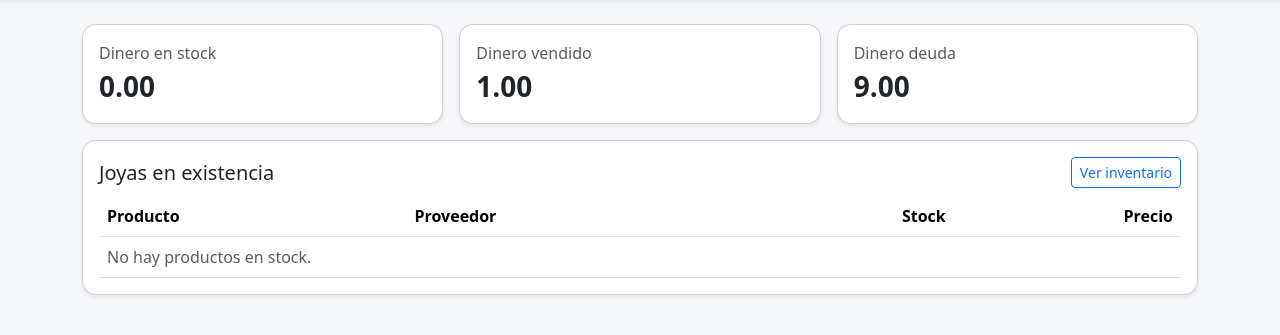
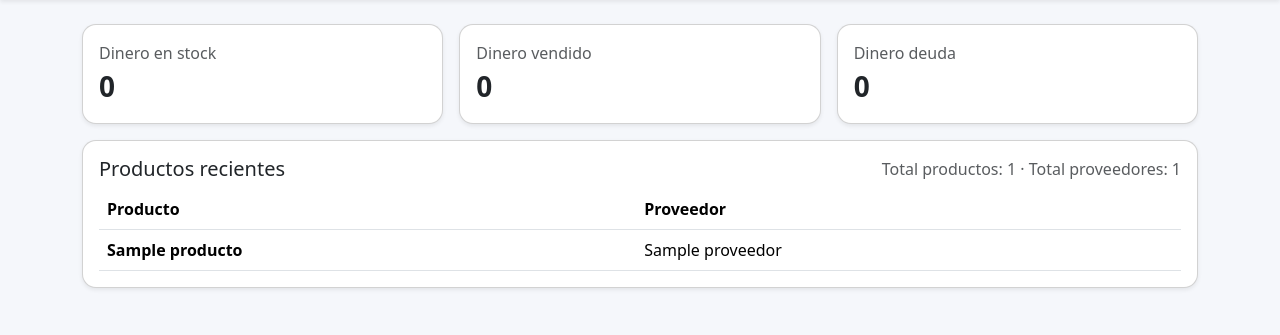
Before and after one commit to Franku83/gestion_inventario, a Django app: page / in a window 1280 px wide. Shown: the part 56-391 px from the top of the page. Run offline with Django 5.2, Linux system fonts and the light colour scheme; tables that the repository leaves empty hold one stand-in row (values such as "Sample post").

Commit message:
Fix 500: safe dashboard without stock assumptions

```diff
--- a/core/templates/core/dashboard.html
+++ b/core/templates/core/dashboard.html
@@ -34,8 +34,8 @@
 <div class="card shadow-sm">
   <div class="card-body">
     <div class="d-flex justify-content-between align-items-center mb-2 flex-wrap gap-2">
-      <h5 class="mb-0">Joyas en existencia</h5>
-      <a class="btn btn-outline-primary btn-sm no-print" href="{% url 'inventario' %}">Ver inventario</a>
+      <h5 class="mb-0">Productos recientes</h5>
+      <span class="text-muted">Total productos: {{ total_productos }} · Total proveedores: {{ total_proveedores }}</span>
     </div>
 
     <div class="table-responsive">
@@ -44,20 +44,16 @@
           <tr>
             <th>Producto</th>
             <th>Proveedor</th>
-            <th class="text-end">Stock</th>
-            <th class="text-end">Precio</th>
           </tr>
         </thead>
         <tbody>
           {% for p in productos %}
           <tr>
             <td class="fw-semibold">{{ p.nombre }}</td>
-            <td>{{ p.proveedor.nombre }}</td>
-            <td class="text-end">{{ p.stock }}</td>
-            <td class="text-end">{{ p.precio_venta_unitario }}</td>
+            <td>{% if p.proveedor %}{{ p.proveedor.nombre }}{% else %}-{% endif %}</td>
           </tr>
           {% empty %}
-          <tr><td colspan="4" class="text-muted">No hay productos en stock.</td></tr>
+          <tr><td colspan="2" class="text-muted">No hay productos todavía.</td></tr>
           {% endfor %}
         </tbody>
       </table>
--- a/core/views.py
+++ b/core/views.py
@@ -25,47 +25,33 @@ from .forms import (
 # Dashboard / Inventario
 # =========================
 
+from django.db.models import Count
+
 def dashboard(request):
-    # Productos con stock > 0
-    productos = (
-        Producto.objects
-        .select_related("proveedor")
-        .all()
-    )
+    # Dashboard "seguro": no asume campos como stock/costo.
+    # Solo muestra conteos y una lista simple de productos existentes.
+    try:
+        productos = Producto.objects.select_related("proveedor").all().order_by("nombre")[:15]
+    except Exception:
+        productos = []
 
-    en_stock = [p for p in productos if getattr(p, "stock", 0) > 0]
+    try:
+        total_productos = Producto.objects.count()
+    except Exception:
+        total_productos = 0
 
-    # Dinero en stock: sum(stock * costo_unitario)
-    dinero_stock = Decimal("0.00")
-    for p in en_stock:
-        stock = Decimal(str(getattr(p, "stock", 0)))
-        costo = p.costo_unitario or Decimal("0.00")
-        dinero_stock += stock * costo
-
-    # Dinero vendido / deuda: desde ventas
-    ventas = Venta.objects.all()
-    dinero_vendido = Decimal("0.00")
-    dinero_deuda = Decimal("0.00")
-
-    for v in ventas:
-        total = (v.precio_unitario or Decimal("0.00")) * v.cantidad
-        pagado = getattr(v, "total_pagado", None)
-        if callable(pagado):
-            pagado = v.total_pagado()
-        if pagado is None:
-            # fallback si no existe el método/property
-            pagado = PagoVenta.objects.filter(venta=v).aggregate(s=Sum("monto"))["s"] or Decimal("0.00")
-
-        dinero_vendido += (total - (total - pagado))  # pagado
-        deuda = total - pagado
-        if deuda > 0:
-            dinero_deuda += deuda
+    try:
+        total_proveedores = Proveedor.objects.count()
+    except Exception:
+        total_proveedores = 0
 
     context = {
-        "productos": en_stock[:15],
-        "dinero_stock": dinero_stock,
-        "dinero_vendido": dinero_vendido,
-        "dinero_deuda": dinero_deuda,
+        "productos": productos,
+        "dinero_stock": 0,
+        "dinero_vendido": 0,
+        "dinero_deuda": 0,
+        "total_productos": total_productos,
+        "total_proveedores": total_proveedores,
     }
     return render(request, "core/dashboard.html", context)
 
```
